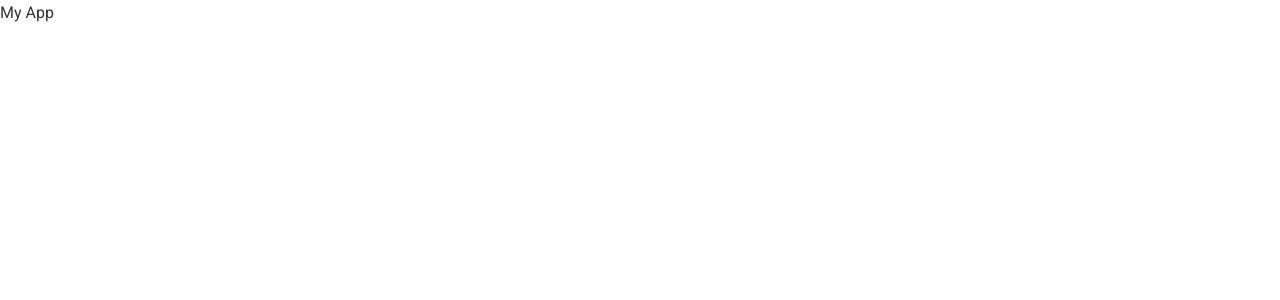
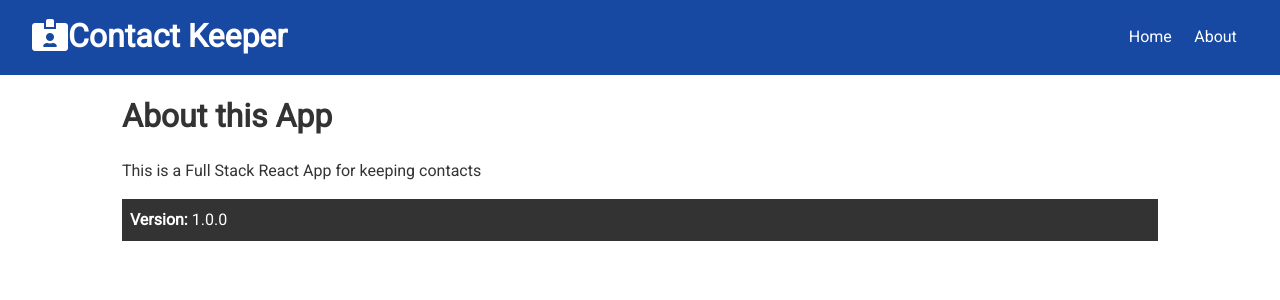
Before and after one commit to mariache/ContactKeeper, a React (Create React App) app in the folder client/: page /about in a window 1280 px wide. Shown: the top 300 px of the page. Built offline with nearby package versions, Linux system fonts and the light colour scheme.

Commit message:
- Navbar;

```diff
--- a/client/src/App.css
+++ b/client/src/App.css
@@ -1,9 +1,8 @@
-@import url("https://fonts.googleapis.com/css?family=Roboto");
+@import url('https://fonts.googleapis.com/css?family=Roboto');
 
 /* Global Styles */
-
 :root {
-    --primary-color: #dc3545;
+    --primary-color: #003699;
     --dark-color: #333333;
     --light-color: #f4f4f4;
     --danger-color: #dc3545;
@@ -17,7 +16,7 @@
 }
 
 body {
-    font-family: "Roboto", sans-serif;
+    font-family: 'Roboto', sans-serif;
     font-size: 1rem;
     line-height: 1.6;
     background-color: #fff;
@@ -41,9 +40,7 @@
     width: 100%;
 }
 
-
 /* Utilities */
-
 .container {
     max-width: 1100px;
     margin: auto;
@@ -51,9 +48,7 @@
     padding: 0 2rem;
 }
 
-
 /* Text Styles*/
-
 .x-large {
     font-size: 4rem;
     line-height: 1.2;
@@ -83,14 +78,6 @@
     color: var(--dark-color);
 }
 
-.text-success {
-    color: var(--success-color);
-}
-
-.text-danger {
-    color: var(--danger-color);
-}
-
 .text-center {
     text-align: center;
 }
@@ -103,31 +90,14 @@
     text-align: left;
 }
 
-
-/* Center All */
-
-.all-center {
-    display: flex;
-    flex-direction: column;
-    width: 100%;
-    margin: auto;
-    justify-content: center;
-    align-items: center;
-    text-align: center;
-}
-
-
 /* Cards */
-
 .card {
     padding: 1rem;
     border: #ccc 1px dotted;
     margin: 0.7rem 0;
 }
 
-
 /* List */
-
 .list {
     margin: 0.5rem 0;
 }
@@ -136,9 +106,7 @@
     padding-bottom: 0.3rem;
 }
 
-
 /* Padding */
-
 .p {
     padding: 0.5rem;
 }
@@ -171,9 +139,7 @@
     padding: 3rem 0;
 }
 
-
 /* Margin */
-
 .m {
     margin: 0.5rem;
 }
@@ -206,13 +172,11 @@
     margin: 3rem 0;
 }
 
-
 /* Grid */
-
 .grid-2 {
     display: grid;
     grid-template-columns: repeat(2, 1fr);
-    grid-gap: 1rem;
+    grid-gap: 2rem;
 }
 
 .grid-3 {
@@ -224,7 +188,13 @@
 .grid-4 {
     display: grid;
     grid-template-columns: repeat(4, 1fr);
-    grid-gap: 1rem;
+    grid-gap: 2rem;
+}
+
+.grid-2-3 {
+    display: grid;
+    grid-template-columns: 2fr 3fr;
+    grid-gap: 2rem;
 }
 
 .btn {
@@ -258,7 +228,6 @@
 }
 
 .badge {
-    display: inline-block;
     font-size: 0.8rem;
     padding: 0.2rem 0.7rem;
     text-align: center;
@@ -338,9 +307,7 @@
     border-radius: 50%;
 }
 
-
 /* Forms */
-
 input {
     margin: 1.2rem 0;
 }
@@ -351,10 +318,10 @@
     color: #888;
 }
 
-input[type="text"],
-input[type="email"],
-input[type="password"],
-input[type="date"],
+input[type='text'],
+input[type='email'],
+input[type='password'],
+input[type='date'],
 select,
 textarea {
     display: block;
@@ -364,9 +331,30 @@
     border: 1px solid #ccc;
 }
 
-input[type="submit"],
+input[type='submit'],
 button {
     font: inherit;
+}
+
+.form-group {
+    margin: 1.2rem 0;
+}
+
+.form-group input {
+    margin: 0.2rem 0;
+}
+
+.form-container {
+    max-width: 500px;
+    margin: 2rem auto;
+    overflow: hidden;
+    padding: 0 2rem;
+}
+
+.form-container h1,
+h2,
+h3 {
+    text-align: center;
 }
 
 table th,
@@ -379,9 +367,7 @@
     background: var(--light-color);
 }
 
-
 /* Navbar */
-
 .navbar {
     display: flex;
     justify-content: space-between;
@@ -389,6 +375,7 @@
     padding: 0.7rem 2rem;
     z-index: 1;
     width: 100%;
+    border-bottom: solid 1px var(--primary-color);
     opacity: 0.9;
     margin-bottom: 1rem;
 }
@@ -411,33 +398,60 @@
     margin-right: 0.6rem;
 }
 
+/* Animation (Add After) */
+.item-enter {
+    opacity: 0;
+}
+
+.item-enter-active {
+    opacity: 1;
+    transition: opacity 1000ms ease-in;
+}
+
+.item-exit {
+    opacity: 1;
+}
+
+.item-exit-active {
+    opacity: 0;
+    transition: opacity 1000ms ease-in;
+}
 
 /* Mobile Styles */
-
 @media (max-width: 700px) {
     .hide-sm {
         display: none;
     }
+
     .grid-2,
     .grid-3,
     .grid-4 {
         grid-template-columns: 1fr;
     }
+
     /* Text Styles */
     .x-large {
         font-size: 3rem;
     }
+
     .large {
         font-size: 2rem;
     }
+
     .lead {
         font-size: 1rem;
     }
+
     /* Navbar */
     .navbar {
         display: block;
         text-align: center;
     }
+
+    .navbar h1 {
+        margin-bottom: 0.6rem;
+    }
+
     .navbar ul {
         text-align: center;
         justify-content: center;
--- a/client/src/App.js
+++ b/client/src/App.js
@@ -1,8 +1,24 @@
-import React from "react";
+import React, { Fragment } from "react";
+import { BrowserRouter as Router, Route, Switch } from "react-router-dom";
 import "./App.css";
+import Navbar from "./components/layout/Navbar";
+import Home from "./components/pages/Home";
+import About from "./components/pages/About";
 
 const App = () => {
-  return <div className="App">My App</div>;
+  return (
+    <Router>
+      <Fragment>
+        <Navbar />
+        <div className="container">
+          <Switch>
+            <Route exact path="/" component={Home} />
+            <Route exact path="/about" component={About} />
+          </Switch>
+        </div>
+      </Fragment>
+    </Router>
+  );
 };
 
 export default App;
--- /dev/null
+++ b/client/src/components/layout/Navbar.js
@@ -0,0 +1,34 @@
+import React from "react";
+import { Link } from "react-router-dom";
+import PropTypes from "prop-types";
+
+const Navbar = ({ title, icon }) => {
+  return (
+    <div className="navbar bg-primary">
+      <h1>
+        <i className={icon} />
+        {title}
+      </h1>
+      <ul>
+        <li>
+          <Link to="/">Home</Link>
+        </li>
+        <li>
+          <Link to="/about">About</Link>
+        </li>
+      </ul>
+    </div>
+  );
+};
+
+Navbar.propTypes = {
+  title: PropTypes.string.isRequired,
+  icon: PropTypes.string
+};
+
+Navbar.defaultProps = {
+  title: "Contact Keeper",
+  icon: "fas fa-id-card-alt"
+};
+
+export default Navbar;
--- /dev/null
+++ b/client/src/components/pages/About.js
@@ -0,0 +1,17 @@
+import React from "react";
+
+const About = () => {
+  return (
+    <div>
+      <h1>About this App</h1>
+      <p className="my-1">
+        This is a Full Stack React App for keeping contacts
+      </p>
+      <p className="bg-dark p">
+        <strong>Version: </strong>1.0.0
+      </p>
+    </div>
+  );
+};
+
+export default About;
--- /dev/null
+++ b/client/src/components/pages/Home.js
@@ -0,0 +1,11 @@
+import React from "react";
+
+const Home = () => {
+  return (
+    <div>
+      <h1>Home</h1>
+    </div>
+  );
+};
+
+export default Home;
```
